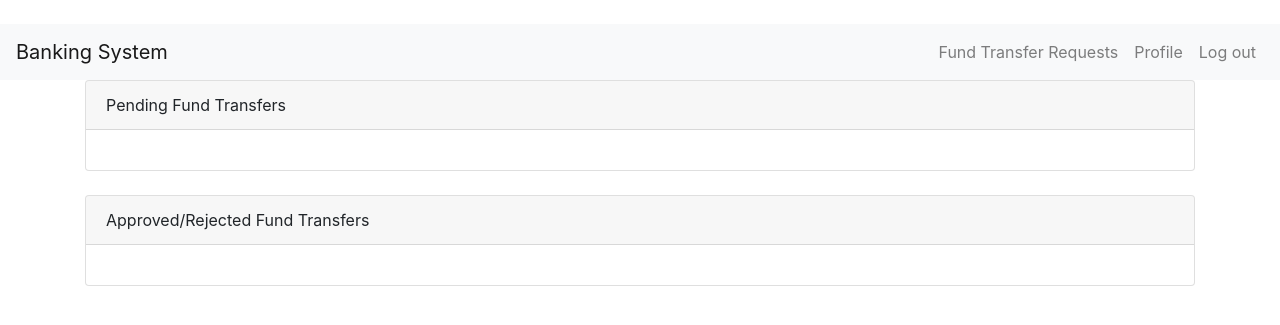
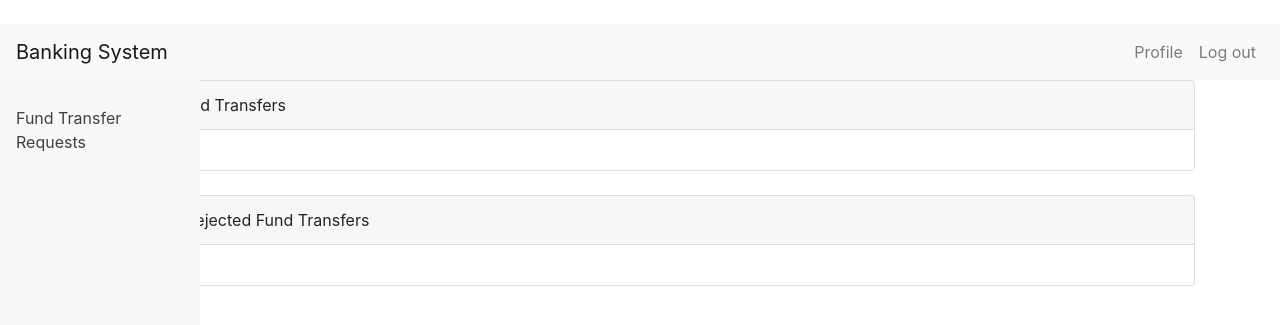
Before and after one commit to CSE545/BankingSystem, a Django app: template banking_system/transaction_management/templates/transaction_management/pendingFundTransfers.html in a window 1280 px wide. Shown: the top 325 px of the page. Run offline with Django 3.2, Linux system fonts and the light colour scheme; the template is opened without the code that fills it, so the values that code supplies are empty; some libraries are stand-ins or nearby versions.

Commit message:
Completed Fund transfer'

```diff
--- a/banking_system/templates/employee_home.html
+++ b/banking_system/templates/employee_home.html
@@ -1,5 +1,45 @@
 {% extends 'body.html' %}
 {% block content %}
+<style>
+    .sidenav {
+  height: 100%; /* Full-height: remove this if you want "auto" height */
+  width: 200px; /* Set the width of the sidebar */
+  position: fixed; /* Fixed Sidebar (stay in place on scroll) */
+  z-index: 1; /* Stay on top */
+  top: 40; /* Stay at the top */
+  left: 0;
+  background-color: #F8F8F8; /* Black */
+  overflow-x: hidden; /* Disable horizontal scroll */
+  padding-top: 20px;
+}
+
+/* The navigation menu links */
+.sidenav a {
+  padding: 6px 8px 6px 16px;
+  text-decoration: none;
+  font-size: 16px;
+  /*color: #818181;*/
+  color: #404040;
+  display: block;
+}
+
+/* When you mouse over the navigation links, change their color */
+.sidenav a:hover {
+  color: #282828;
+}
+
+/* Style page content */
+.main {
+  margin-left: 160px; /* Same as the width of the sidebar */
+  padding: 0px 10px;
+}
+
+/* On smaller screens, where height is less than 450px, change the style of the sidebar (less padding and a smaller font size) */
+@media screen and (max-height: 450px) {
+  .sidenav {padding-top: 15px;}
+  .sidenav a {font-size: 18px;}
+}
+    </style>
 <nav class="navbar navbar-expand-lg navbar-light bg-light">
     <a class="navbar-brand" href="javascript:void(0)">Banking System</a>
     <button class="navbar-toggler" type="button" data-toggle="collapse" data-target="#navbarSupportedContent"
@@ -9,9 +49,6 @@
     <div class="collapse navbar-collapse" id="navbarSupportedContent">
         <ul class="navbar-nav ml-auto">
             <li class="nav-item">
-                <a class="nav-link" href="/transactions/pendingFundTransfers/">Fund Transfer Requests</a>
-            </li>
-            <li class="nav-item">
                 <a class="nav-link" href="/accounts/profile/">Profile</a>
             </li>
             <li class="nav-item">
@@ -20,6 +57,9 @@
         </ul>
     </div>
 </nav>
+<div class="sidenav">
+        <a href="/transactions/pendingFundTransfers/">Fund Transfer Requests</a>
+</div>
 <div>
     {% block info %}
     {% endblock %}
--- a/banking_system/transaction_management/forms.py
+++ b/banking_system/transaction_management/forms.py
@@ -9,8 +9,8 @@ class FundTransferForm(forms.ModelForm):
             self.fields[field].widget.attrs.update({
                 'class': 'form-control'
             })
+        self.fields['to_account'].queryset = Account.objects.all().defer('account_balance')
 
-        # self.fields["to_account"].queryset = Account.objects.none()
     def clean(self):
 
         # data from the form is fetched using super function
@@ -21,6 +21,8 @@ class FundTransferForm(forms.ModelForm):
         amount = self.cleaned_data.get('amount')
         balance = Account.objects.get(account_id=from_account_id.account_id).account_balance
 
+        if amount < 0:
+            self._errors['amount'] = self.error_class(['Invalid amount'])
         # conditions to be met for the username length
         if amount > balance:
             self._errors['amount'] = self.error_class([
--- a/banking_system/transaction_management/templates/transaction_management/to_account_dropdown_list_options.html
+++ /dev/null
@@ -1,4 +0,0 @@
-<option value="">---------</option>
-{% for account in to_account %}
-<option value="{{ account.account_id }}">{{ account }}</option>
-{% endfor %}
--- a/banking_system/transaction_management/urls.py
+++ b/banking_system/transaction_management/urls.py
@@ -6,6 +6,5 @@ app_name = 'transaction_management'
 
 urlpatterns = [
     path('transfers/', views.transfers, name="transfers"),
-    path('pendingFundTransfers/', views.pendingFundTransfers, name="pendingFundTransfers"),
-    path('transfers/ajax/load_to_accounts', views.load_to_accounts, name='ajax_load_to_accounts')
-]
+    path('pendingFundTransfers/', views.pendingFundTransfers, name="pendingFundTransfers")
+    ]
```
Also changed, not shown: banking_system/templates/homepage.html (+43 -3 lines), banking_system/transaction_management/templates/transaction_management/transfers.html (+21 -16 lines), banking_system/transaction_management/views.py (+5 -5 lines).
